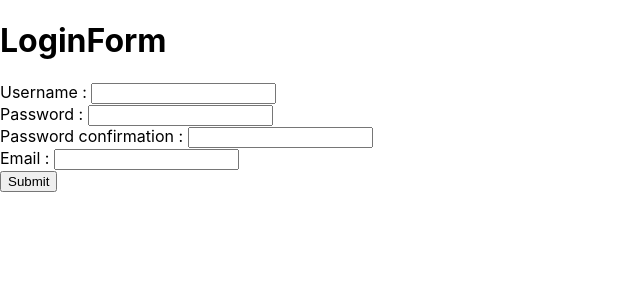
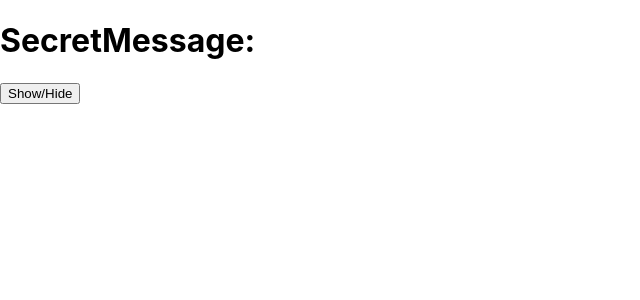
Before and after one commit to GrYzLy/React_Sept2023, a React (Create React App) app: page / in a window 1280 px wide. Shown: the top 300 px of the page, without its empty margins (0-640 px from the left). Built offline with nearby package versions, Linux system fonts and the light colour scheme.

Commit message:
Secret message

```diff
--- a/src/LoginForm/LoginForm.js
+++ b/src/LoginForm/LoginForm.js
@@ -90,7 +90,7 @@ class LoginForm extends Component {
 
         return (
             <div>
-                <h1>LoginForm</h1>
+                <h1>LoginForm2</h1>
                 Username : <input id="username" type="text" onBlur={this.validateUsernameOnBlur.bind(this)}/><br />
                 Password : <input type="text" onBlur={this.validatePasswordOnBlur}/><br />
                 Password confirmation : <input type="text" onBlur={this.validatePasswordConfirmationOnBlur.bind(this)}/><br />
--- /dev/null
+++ b/src/SecretMessage/Message.js
@@ -0,0 +1,4 @@
+const Message = props => <div><h1>I'm secret message </h1></div>
+
+
+export default Message;
--- /dev/null
+++ b/src/SecretMessage/SecretMessage.js
@@ -0,0 +1,36 @@
+import React, {Component} from 'react'
+import Message from './Message'
+class SecretMessage extends Component {
+    constructor(){
+        super()
+
+        this.state = {
+           showSecret : false
+        }
+    }
+secretMessage() {
+    return (
+    <div>I'm secret message</div>
+    )
+}
+
+togleSecretMessage() {
+    console.log(this.state)
+    this.setState({showSecret : !this.state.showSecret})
+}
+
+    render() {
+        return (
+            <div>
+                <h1>SecretMessage:</h1>
+                <button onClick={this.togleSecretMessage.bind(this)}>Show/Hide</button>
+                {/* { this.state.showSecret ? this.secretMessage() : <div></div>} */}
+                {/* {this.state.showSecret && this.secretMessage()} */}
+                {this.state.showSecret && <Message />}
+            </div>
+        )
+    }
+}
+
+
+export default SecretMessage;
--- a/src/index.js
+++ b/src/index.js
@@ -8,6 +8,7 @@ import AppArrow from './AppArrow';
 import Greetings from './Greetings/Greetings';
 import Counter from './Counter/Counter';
 import LoginForm from './LoginForm/LoginForm';
+import SecretMessage from './SecretMessage/SecretMessage';
 
 
 
@@ -22,7 +23,8 @@ root.render(
     {/* <Greetings name="Bartosz" age="40" />
     <Greetings name="Jan" /> */}
     {/* <Counter /> */}
-    <LoginForm />
+    {/* <LoginForm /> */}
+    <SecretMessage />
 
   </React.StrictMode>
 );
```
